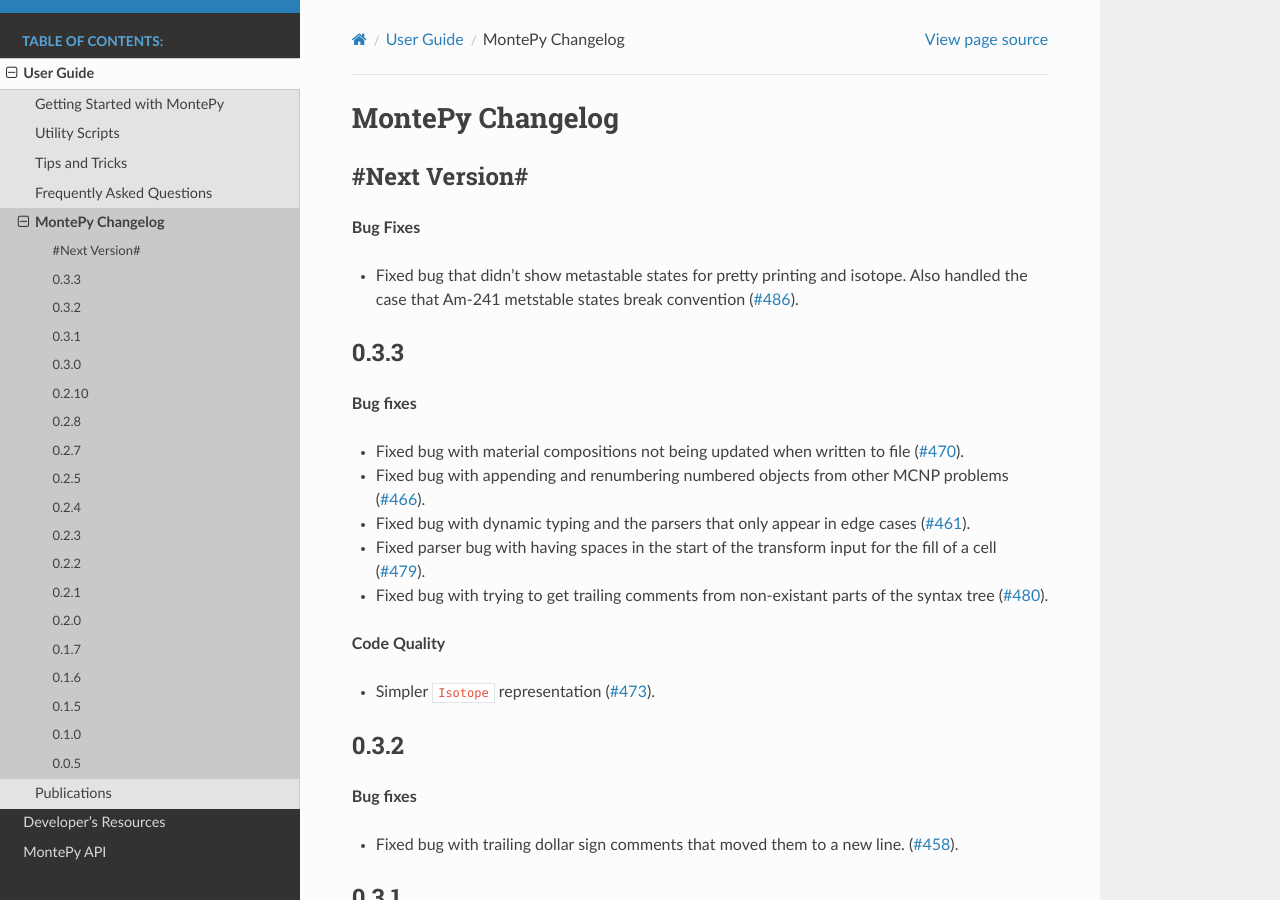
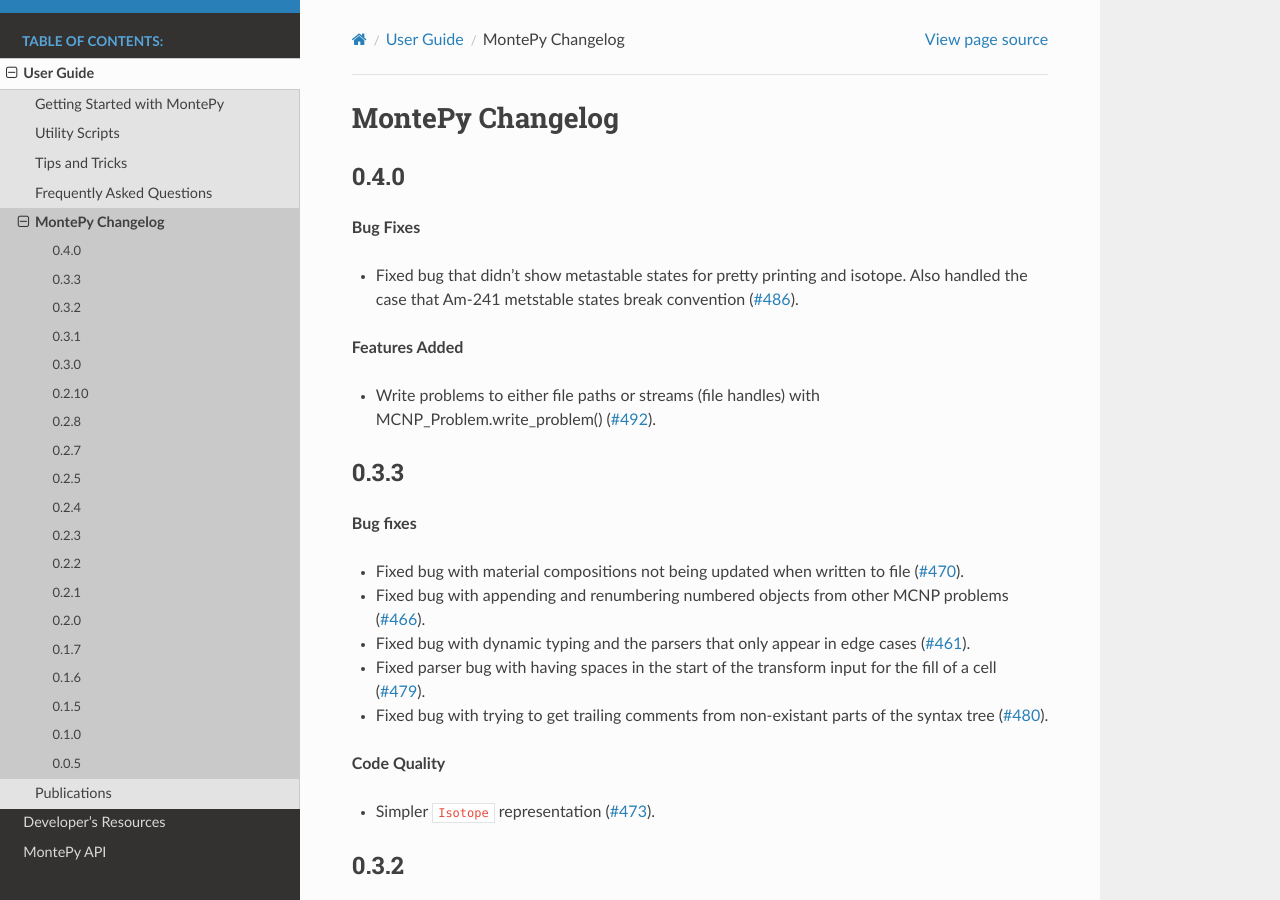
Before and after one commit to idaholab/MontePy, a Sphinx documentation site: the page built from doc/source/changelog.rst, in a window 1280 px wide and 900 px high. Built offline with Sphinx 7.4.7 and the Read the Docs theme 2.0.0, drawn with Linux system fonts in a browser that asks for light colours; the version number could not be read and is left out.

Commit message:
Update CHANGELOG

```diff
--- a/doc/source/changelog.rst
+++ b/doc/source/changelog.rst
@@ -1,12 +1,16 @@
 MontePy Changelog
 =================
 
-#Next Version#
---------------
-
+0.4.0
+-----
 **Bug Fixes**
 
 * Fixed bug that didn't show metastable states for pretty printing and isotope. Also handled the case that Am-241 metstable states break convention (:issue:`486`).
+
+**Features Added**
+
+* Write problems to either file paths or streams (file handles) with MCNP_Problem.write_problem() (:issue:`492`).
+
 
 0.3.3
 --------------
```
